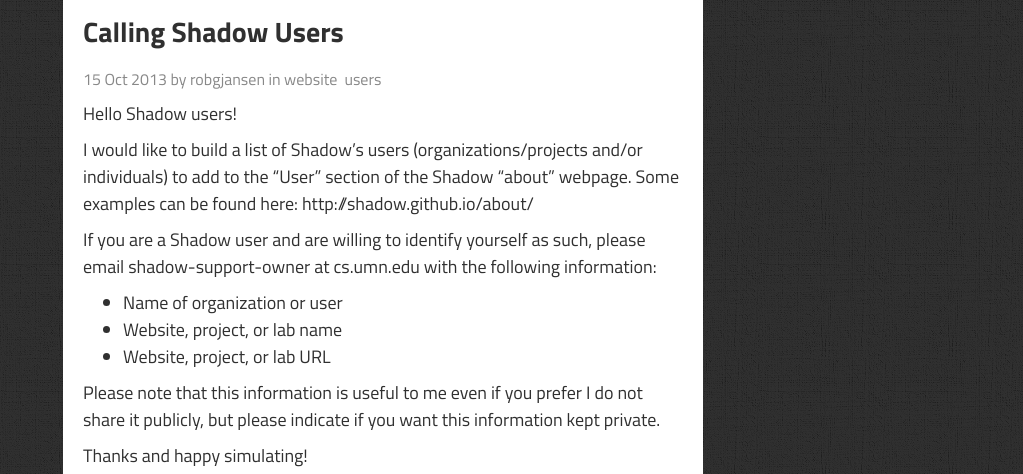
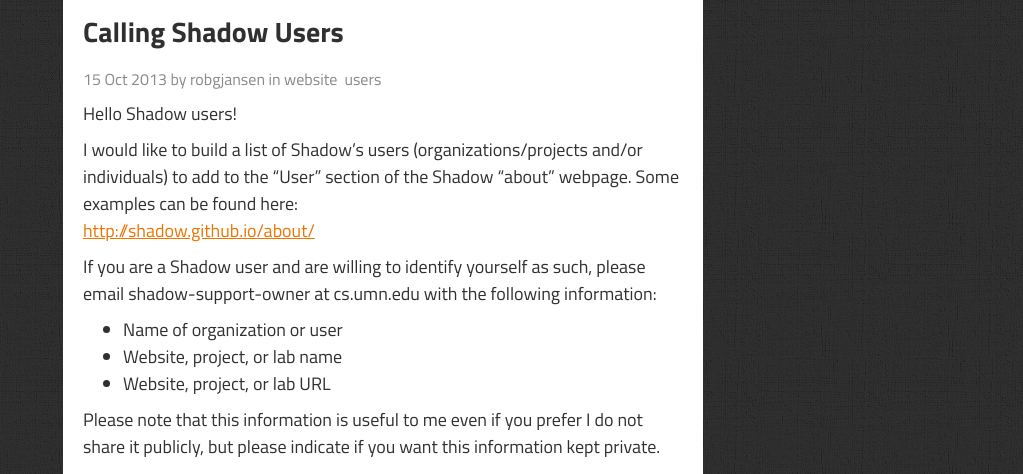
Before and after one commit to shadow/shadow.github.io, a Jekyll site: the page built from _posts/2013-10-15-calling-shadow-users.md, in a window 1280 px wide, cut to the strip 278-752 px from the top of the page. Shown: the whole strip, without its empty margins (257-1280 px from the left). Built offline with Jekyll 4.4.1, drawn with Linux system fonts in a browser that asks for light colours; some web fonts are replaced; Markdown is read by kramdown in place of the engine named in the settings; some of the changed lines change nothing that is shown.

Commit message:
update link

```diff
--- a/_posts/2013-10-15-calling-shadow-users.md
+++ b/_posts/2013-10-15-calling-shadow-users.md
@@ -8,7 +8,7 @@
 Hello Shadow users!
 
 I would like to build a list of Shadow's users (organizations/projects and/or individuals) to add to the "User" section of the Shadow "about" webpage. Some examples can be found here:
-http://shadow.github.io/about/
+[http://shadow.github.io/about/](http://shadow.github.io/about/)
 
 If you are a Shadow user and are willing to identify yourself as such, please email shadow-support-owner at cs.umn.edu with the following information:
 
```
